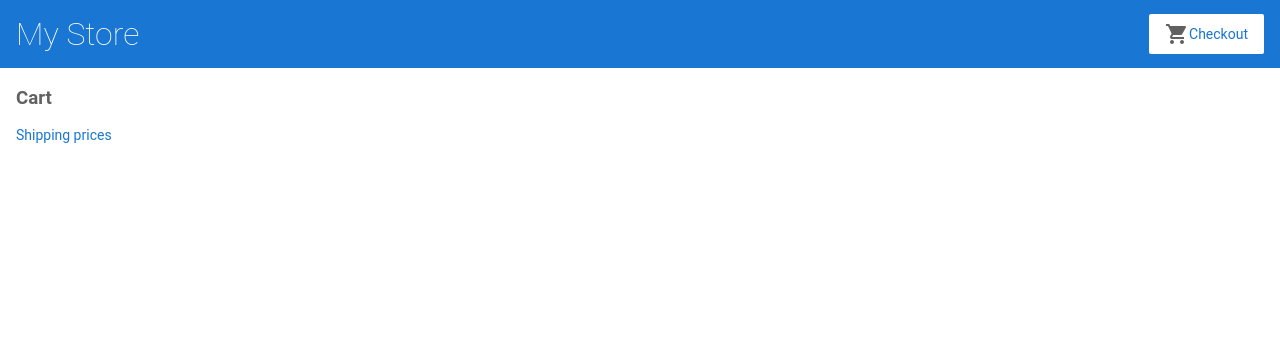
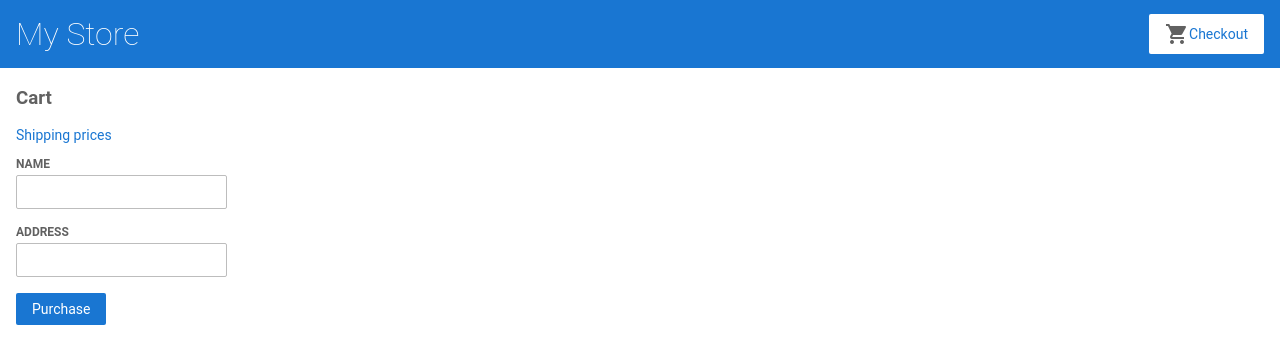
Before and after one commit to MNKanout/angular-ecommere, an Angular app: page /cart in a window 1280 px wide. Shown: the top 364 px of the page. Built offline with nearby package versions, Linux system fonts and the light colour scheme.

Commit message:
Added a checkout form

```diff
--- a/src/app/cart/cart.component.html
+++ b/src/app/cart/cart.component.html
@@ -8,3 +8,19 @@
   <span>{{item.name}}</span>
   <span>{{item.price | currency}}</span>
 </div>
+<form [formGroup]="checkoutForm">
+
+  <div>
+    <label for="name">Name</label>
+    <input id="name" type="text" formControlName="name">
+  </div>
+
+  <div>
+    <label for="address">Address</label>
+    <input id="address" type="text" formControlName="name">
+  </div>
+
+  <button class="button" type="submit" (ngSubmit)='onSubmit()'
+  >Purchase</button>
+
+</form>
```
